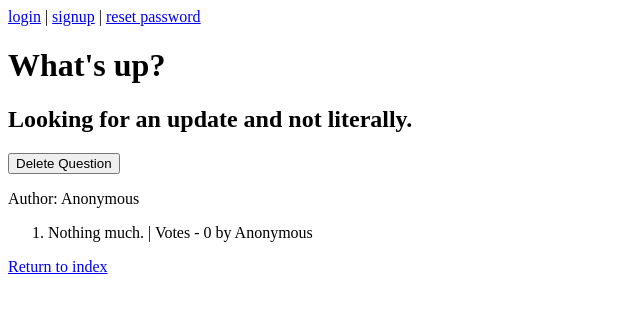
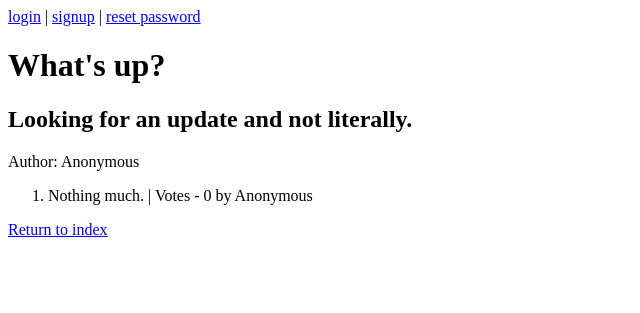
Before and after one commit to sccheah/QandA, a Django app: page /posts/1/ in a window 1280 px wide. Shown: the top 313 px of the page, without its empty margins (0-640 px from the left). Run offline with Django 3.2, Linux system fonts and the light colour scheme; data comes from the database, SQL or seed files in the repository; both versions use the stored data as it was after the commit.

Commit message:
fix bug where unlogged users can delete Anonymous answers

```diff
--- a/posts/templates/posts/detail.html
+++ b/posts/templates/posts/detail.html
@@ -6,7 +6,7 @@
 <h1>{{ question.question_text }}</h1>
 <h2>{{ question.detail_text }}</h2>
 
-{% if question.author.id == request.user.id %}
+{% if question.author.id == request.user.id and request.user.id != None %}
 <form action="{% url 'posts:delete_question' %}" method="post">
 {% csrf_token %}
 	<input type="hidden" name="question" value="{{ question.id }}">
--- a/posts/views.py
+++ b/posts/views.py
@@ -32,7 +32,7 @@ def save_question(request):
 def delete_question(request):
 	q = get_object_or_404(Question, pk=request.POST['question'])
 
-	if request.user.id == q.author.id:
+	if request.user.id == q.author.id and request.user.id != None:
 		q.delete()
 
 	return HttpResponseRedirect(reverse('posts:index'))
```
Also changed, not shown: db.sqlite3.
